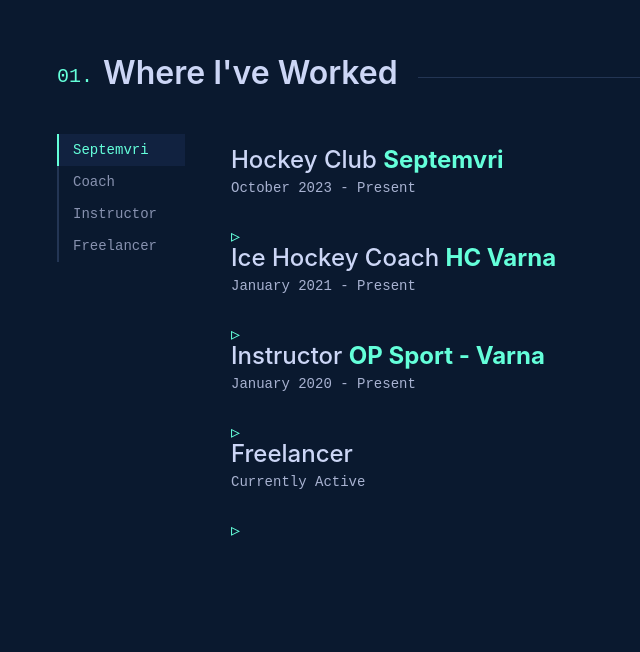
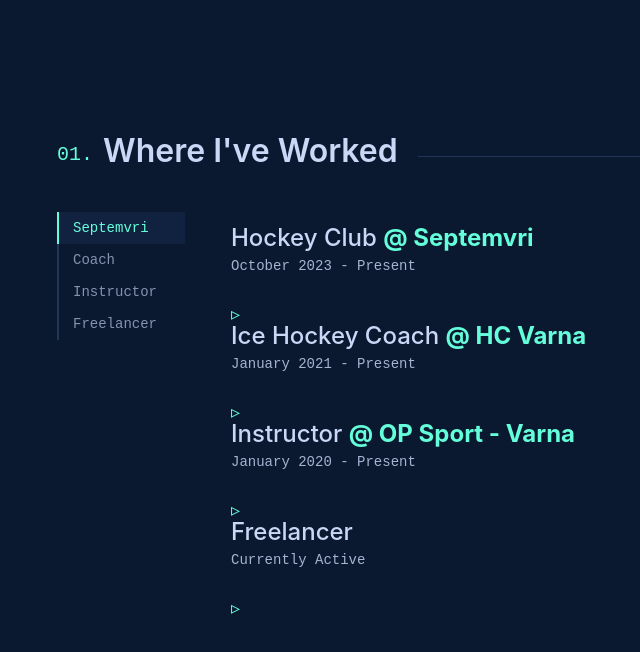
Before and after one commit to IvanSarabeev/Portfolio-v2, a React (Vite) app: page / in a window 1280 px wide. Shown: the part 1638-2290 px from the top of the page, without its empty margins (87-727 px from the left). Built offline with nearby package versions, Linux system fonts and the light colour scheme.

Commit message:
style: responsive design adjusment

```diff
--- a/src/constants/data.ts
+++ b/src/constants/data.ts
@@ -12,9 +12,9 @@
 ] as const;
 
 export const experienceList = [
-    {id:1, title:"Hockey Club",subtitle:"Septemvri", period:"October 2023 - Present", text:""},
-    {id:2, title:"Ice Hockey Coach",subtitle:"HC Varna", period:"January 2021 - Present", text:""},
-    {id:3, title:"Instructor",subtitle:"OP Sport - Varna", period:"January 2020 - Present", text:""},
+    {id:1, title:"Hockey Club",subtitle:"@ Septemvri", period:"October 2023 - Present", text:""},
+    {id:2, title:"Ice Hockey Coach",subtitle:"@ HC Varna", period:"January 2021 - Present", text:""},
+    {id:3, title:"Instructor",subtitle:"@ OP Sport - Varna", period:"January 2020 - Present", text:""},
     {id:4, title:"Freelancer",subtitle:"", period:"Currently Active", text:""},
 ] as const;
 
--- a/src/index.css
+++ b/src/index.css
@@ -48,7 +48,7 @@
   }
 
   .section-layout {
-    @apply min-h-screen h-dvh flex flex-col items-start justify-center p-0;
+    @apply min-h-screen flex flex-col items-start justify-center p-0;
   }
 
   .skills-layout {
@@ -60,7 +60,7 @@
   }
 
   .img-wrapper {
-    @apply relative z-10 size-full align-middle block rounded bg-green shadow-navy ease-slow-transition hover:outline-none hover:-translate-y-1 hover:-translate-x-1 hover:shadow-navy hover:after:top-5 hover:after:ease-slow-transition hover:after:left-5 after:absolute after:-z-10 after:left-4 after:top-4 after:size-full after:rounded after:bg-transparent after:border-green after:border-2 after:hover:translate-y-1 after:hover:translate-x-1 after:mix-blend-screen;
+    @apply relative z-10 align-middle block rounded bg-green shadow-navy ease-slow-transition hover:outline-none hover:-translate-y-1 hover:-translate-x-1 hover:shadow-navy hover:after:top-5 hover:after:ease-slow-transition hover:after:left-5 after:absolute after:-z-10 after:left-4 after:top-4 after:size-full after:rounded after:bg-transparent after:border-green after:border-2 after:hover:translate-y-1 after:hover:translate-x-1 after:mix-blend-screen;
   }
 
   .img-filter {
--- a/src/pages/About.tsx
+++ b/src/pages/About.tsx
@@ -11,7 +11,7 @@
 
 const About = () => {
   return (
-    <section id="about" className="w-full h-dvh">
+    <section id="about" className="section-layout">
         <h2 className="numbered-headings">About Me</h2>
         <article className="gap-12 grid grid-cols-1 md:grid-cols-2">
             <div className="block text-pretty">
@@ -29,7 +29,7 @@
                     })}
                 </ul>
             </div>
-            <div className="relative size-[300px]">
+            <div className="relative size-[70%] md:size-[300px] mx-auto md:mx-0">
                 <div className="img-wrapper">
                     <div className="img-filter">
                         <img src={Main} alt="main" aria-hidden="true"
--- a/src/pages/Experience.tsx
+++ b/src/pages/Experience.tsx
@@ -11,7 +11,7 @@
 
 const Experience = () => {
   return (
-    <section id='experience' className="w-full h-dvh">
+    <section id='experience' className="section-layout">
         <h2 className="numbered-headings">Where I've Worked</h2>
         <div className="gap-5 block md:flex">
             <aside role="tablist" aria-label="Job tabs"
```
